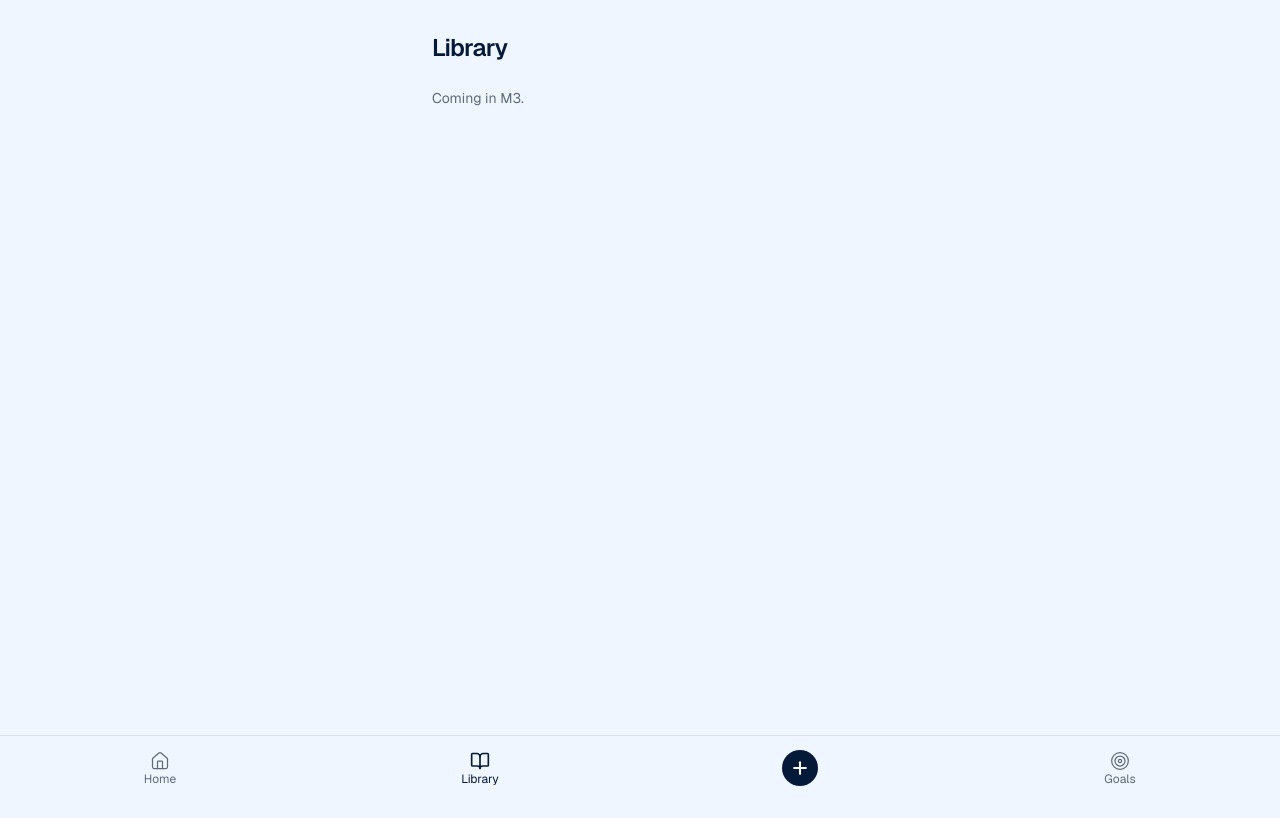
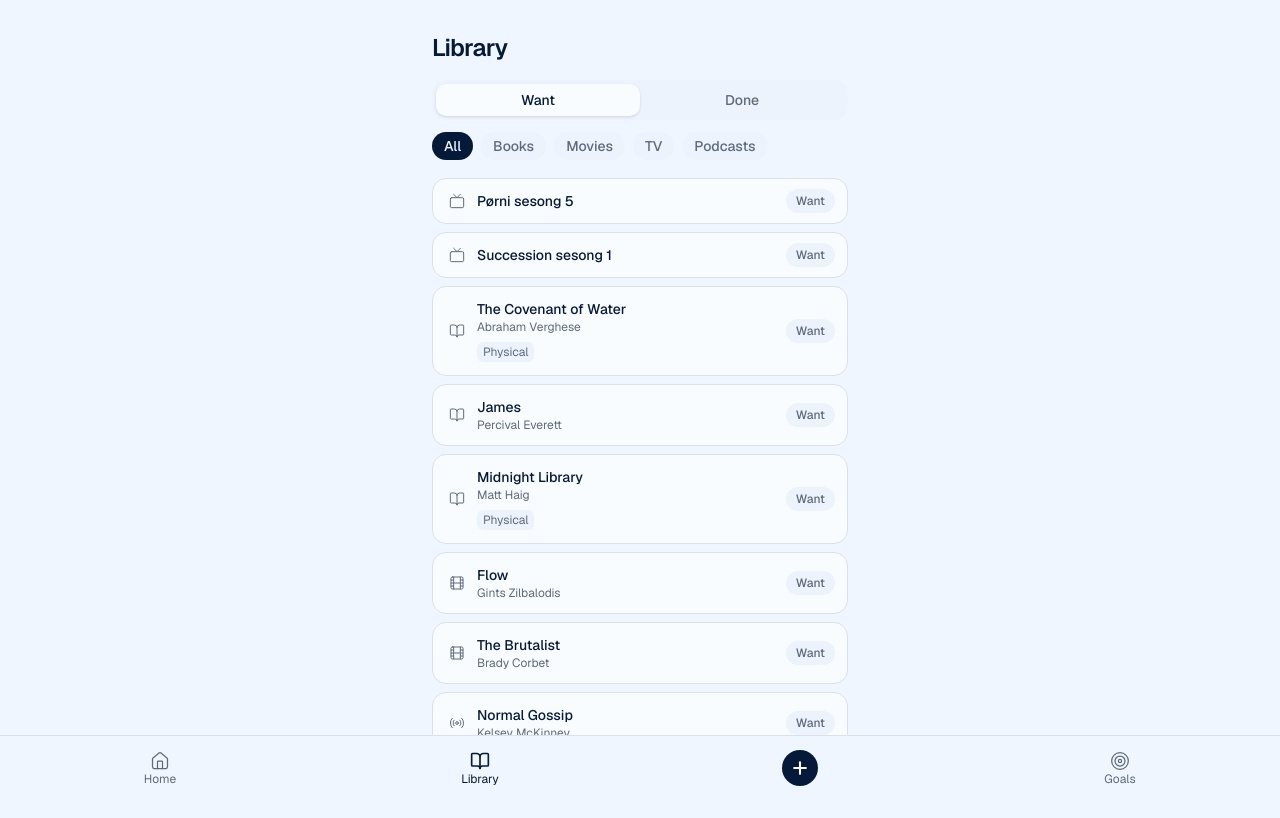
Before and after one commit to hebe/AmuseMe, a Next.js app: page /library in a window 1280 px wide. Built offline with nearby package versions, Linux system fonts and the light colour scheme.

Commit message:
M3: Library view. Closes #11, #12, #13, #14, #15.

```diff
--- a/app/library/page.tsx
+++ b/app/library/page.tsx
@@ -1,11 +1,157 @@
+'use client'
+
+import { useState } from 'react'
+import Link from 'next/link'
 import { PageHeader } from '@/components/nav/PageHeader'
+import { MediaCard } from '@/components/media/MediaCard'
+import { useMediaItems } from '@/hooks/useMediaItems'
+import { cn } from '@/lib/utils'
+import type { MediaStatus, MediaType } from '@/lib/types'
 
-// M3 — Library view with want/done toggle + media type filter
+// ─── Types ────────────────────────────────────────────────────────────────────
+
+type FilterType = MediaType | 'all'
+
+// ─── Config ───────────────────────────────────────────────────────────────────
+
+const mediaFilters: { value: FilterType; label: string }[] = [
+  { value: 'all', label: 'All' },
+  { value: 'book', label: 'Books' },
+  { value: 'movie', label: 'Movies' },
+  { value: 'tv_season', label: 'TV' },
+  { value: 'podcast', label: 'Podcasts' },
+]
+
+// Friendly empty state copy for every status × filter combination
+const emptyMessages: Record<MediaStatus, Record<FilterType, { heading: string; cta: string }>> = {
+  want: {
+    all:       { heading: "Nothing saved yet.",      cta: "What's caught your eye lately?" },
+    book:      { heading: "Nothing to read yet.",    cta: "What's caught your eye lately?" },
+    movie:     { heading: "No movies saved.",        cta: "Heard about something good?" },
+    tv_season: { heading: "No shows saved.",         cta: "Got a tip from someone?" },
+    podcast:   { heading: "No podcasts saved.",      cta: "What are you curious about?" },
+  },
+  done: {
+    all:       { heading: "Nothing logged yet.",     cta: "Seen or read anything good recently?" },
+    book:      { heading: "No books logged yet.",    cta: "Read anything good recently?" },
+    movie:     { heading: "No movies logged.",       cta: "Seen anything good recently?" },
+    tv_season: { heading: "No seasons logged.",      cta: "Finished anything recently?" },
+    podcast:   { heading: "No podcasts logged.",     cta: "Been listening to anything?" },
+  },
+}
+
+// ─── Page ─────────────────────────────────────────────────────────────────────
+
 export default function LibraryPage() {
+  const [status, setStatus] = useState<MediaStatus>('want')
+  const [filter, setFilter] = useState<FilterType>('all')
+  const { items, updateItem } = useMediaItems()
+
+  // Apply both filters simultaneously
+  const filtered = items.filter(
+    (item) =>
+      item.status === status &&
+      (filter === 'all' || item.mediaType === filter)
+  )
+
+  function handleToggleStatus(id: string) {
+    const item = items.find((i) => i.id === id)
+    if (!item) return
+    const newStatus: MediaStatus = item.status === 'done' ? 'want' : 'done'
+    updateItem(id, {
+      status: newStatus,
+      // Stamp dateConsumed when moving to done; clear it when moving back to want
+      ...(newStatus === 'done'
+        ? { dateConsumed: new Date().toISOString(), consumedYear: new Date().getFullYear() }
+        : { dateConsumed: undefined, consumedYear: undefined }),
+    })
+  }
+
+  const emptyMsg = emptyMessages[status][filter]
+
   return (
-    <main className="px-4">
+    <main className="flex flex-col px-4">
       <PageHeader title="Library" />
-      <p className="mt-4 text-sm text-muted-foreground">Coming in M3.</p>
+
+      {/* ── Want / Done segmented control ──────────────────────── */}
+      <div className="mt-2 flex rounded-xl bg-muted p-1">
+        {(['want', 'done'] as MediaStatus[]).map((s) => (
+          <button
+            key={s}
+            onClick={() => setStatus(s)}
+            className={cn(
+              'flex-1 rounded-lg py-1.5 text-sm font-medium transition-colors',
+              status === s
+                ? 'bg-card text-foreground shadow-sm'
+                : 'text-muted-foreground hover:text-foreground'
+            )}
+          >
+            {s === 'want' ? 'Want' : 'Done'}
+          </button>
+        ))}
+      </div>
+
+      {/* ── Media type filter strip ─────────────────────────────── */}
+      {/*
+       * [-ms-overflow-style:none] [scrollbar-width:none] [&::-webkit-scrollbar]:hidden
+       * hides the scrollbar on all browsers while keeping the scroll behaviour.
+       */}
+      <div className="mt-3 flex gap-2 overflow-x-auto pb-0.5 [-ms-overflow-style:none] [scrollbar-width:none] [&::-webkit-scrollbar]:hidden">
+        {mediaFilters.map(({ value, label }) => (
+          <button
+            key={value}
+            onClick={() => setFilter(value)}
+            className={cn(
+              'shrink-0 rounded-full px-3 py-1 text-sm font-medium transition-colors',
+              filter === value
+                ? 'bg-foreground text-background'
+                : 'bg-muted text-muted-foreground hover:text-foreground'
+            )}
+          >
+            {label}
+          </button>
+        ))}
+      </div>
+
+      {/* ── Results ─────────────────────────────────────────────── */}
+      <div className="mt-4">
+        {filtered.length === 0 ? (
+          <EmptyState heading={emptyMsg.heading} cta={emptyMsg.cta} status={status} />
+        ) : (
+          <ul className="flex flex-col gap-2">
+            {filtered.map((item) => (
+              <li key={item.id}>
+                <MediaCard item={item} onToggleStatus={handleToggleStatus} />
+              </li>
+            ))}
+          </ul>
+        )}
+      </div>
     </main>
   )
 }
+
+// ─── Empty state ──────────────────────────────────────────────────────────────
+
+function EmptyState({
+  heading,
+  cta,
+  status,
+}: {
+  heading: string
+  cta: string
+  status: MediaStatus
+}) {
+  return (
+    <div className="flex flex-col items-center gap-2 py-16 text-center">
+      <p className="text-sm font-medium">{heading}</p>
+      <p className="text-sm text-muted-foreground">{cta}</p>
+      <Link
+        href={`/add?status=${status}`}
+        className="mt-3 text-sm font-medium underline underline-offset-2"
+      >
+        Tap + to add something
+      </Link>
+    </div>
+  )
+}
--- /dev/null
+++ b/components/media/FormatBadge.tsx
@@ -0,0 +1,19 @@
+import type { BookFormat } from '@/lib/types'
+
+const labels: Record<BookFormat, string> = {
+  physical: 'Physical',
+  ebook: 'eBook',
+  audiobook: 'Audiobook',
+}
+
+interface FormatBadgeProps {
+  format: BookFormat
+}
+
+export function FormatBadge({ format }: FormatBadgeProps) {
+  return (
+    <span className="rounded-sm bg-muted px-1.5 py-0.5 text-xs text-muted-foreground">
+      {labels[format]}
+    </span>
+  )
+}
--- /dev/null
+++ b/components/media/MediaCard.tsx
@@ -0,0 +1,64 @@
+'use client'
+
+import Link from 'next/link'
+import { MediaTypeIcon } from './MediaTypeIcon'
+import { FormatBadge } from './FormatBadge'
+import { cn } from '@/lib/utils'
+import type { MediaItem } from '@/lib/types'
+
+interface MediaCardProps {
+  item: MediaItem
+  onToggleStatus: (id: string) => void
+}
+
+export function MediaCard({ item, onToggleStatus }: MediaCardProps) {
+  // Show the most relevant secondary line depending on media type
+  const subtitle = item.author ?? item.director ?? item.podcastHost ?? null
+
+  return (
+    <div className="relative flex items-center rounded-xl border border-border bg-card">
+      {/*
+       * Main tap area → item detail.
+       * pr-20 reserves space so text never overlaps the status badge.
+       * Using a Link here (not wrapping the whole div) keeps the button
+       * outside the interactive element — valid HTML, accessible.
+       */}
+      <Link
+        href={`/item/${item.id}`}
+        className="flex min-w-0 flex-1 items-center gap-3 px-4 py-3 pr-20"
+      >
+        <span className="shrink-0 text-muted-foreground">
+          <MediaTypeIcon type={item.mediaType} />
+        </span>
+        <div className="min-w-0">
+          <p className="truncate text-sm font-medium">{item.title}</p>
+          {subtitle && (
+            <p className="truncate text-xs text-muted-foreground">{subtitle}</p>
+          )}
+          {item.mediaType === 'book' && item.bookFormat && (
+            <div className="mt-1">
+              <FormatBadge format={item.bookFormat} />
+            </div>
+          )}
+        </div>
+      </Link>
+
+      {/*
+       * Status toggle — sits outside the Link so it doesn't trigger navigation.
+       * Tapping flips want ↔ done instantly (optimistic — state updates in the hook).
+       */}
+      <button
+        onClick={() => onToggleStatus(item.id)}
+        className={cn(
+          'absolute right-3 shrink-0 rounded-full px-2.5 py-1 text-xs font-medium transition-colors',
+          item.status === 'done'
+            ? 'bg-foreground text-background'
+            : 'bg-muted text-muted-foreground hover:bg-foreground/10'
+        )}
+        aria-label={item.status === 'done' ? 'Move back to want list' : 'Mark as done'}
+      >
+        {item.status === 'done' ? 'Done' : 'Want'}
+      </button>
+    </div>
+  )
+}
--- /dev/null
+++ b/components/media/MediaTypeIcon.tsx
@@ -0,0 +1,19 @@
+import { BookOpen, Film, Tv, Radio } from 'lucide-react'
+import type { MediaType } from '@/lib/types'
+
+const icons: Record<MediaType, React.ElementType> = {
+  book: BookOpen,
+  movie: Film,
+  tv_season: Tv,
+  podcast: Radio,
+}
+
+interface MediaTypeIconProps {
+  type: MediaType
+  className?: string
+}
+
+export function MediaTypeIcon({ type, className = 'h-4 w-4' }: MediaTypeIconProps) {
+  const Icon = icons[type]
+  return <Icon className={className} strokeWidth={1.5} />
+}
--- a/components/media/index.ts
+++ b/components/media/index.ts
@@ -1 +1,3 @@
-// M3 — MediaCard, MediaTypeIcon, FormatBadge
+export { MediaCard } from './MediaCard'
+export { MediaTypeIcon } from './MediaTypeIcon'
+export { FormatBadge } from './FormatBadge'
```
Also changed, not shown: .claude/settings.local.json.
